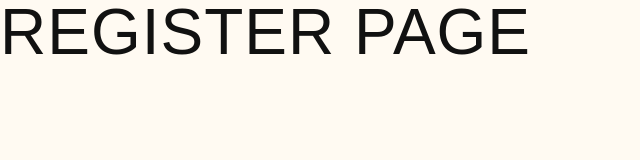
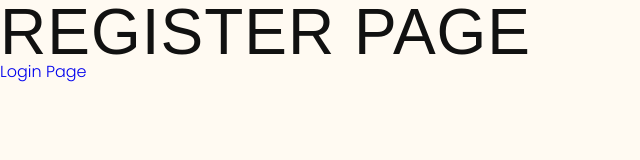
Before and after one commit to Nimira43/Pen-Icon-Animation, a React (Vite) app: page /register in a window 1280 px wide. Shown: the top 160 px of the page, without its empty margins (0-640 px from the left). Built offline with nearby package versions, Linux system fonts and the light colour scheme; a web font is replaced by a local one.

Commit message:
Created link to Login page from Register page.

```diff
--- a/src/pages/Register.jsx
+++ b/src/pages/Register.jsx
@@ -1,10 +1,25 @@
+import { Link } from 'react-router-dom'
+
 const Register = () => {
   return (
     <div>
       <h1>Register Page</h1>
+      <Link to='/login'>Login Page</Link>
     </div>
   )
 }
+
+
+
+
+
+
+
+
+
+
+
+
 
 export default Register
 
```
